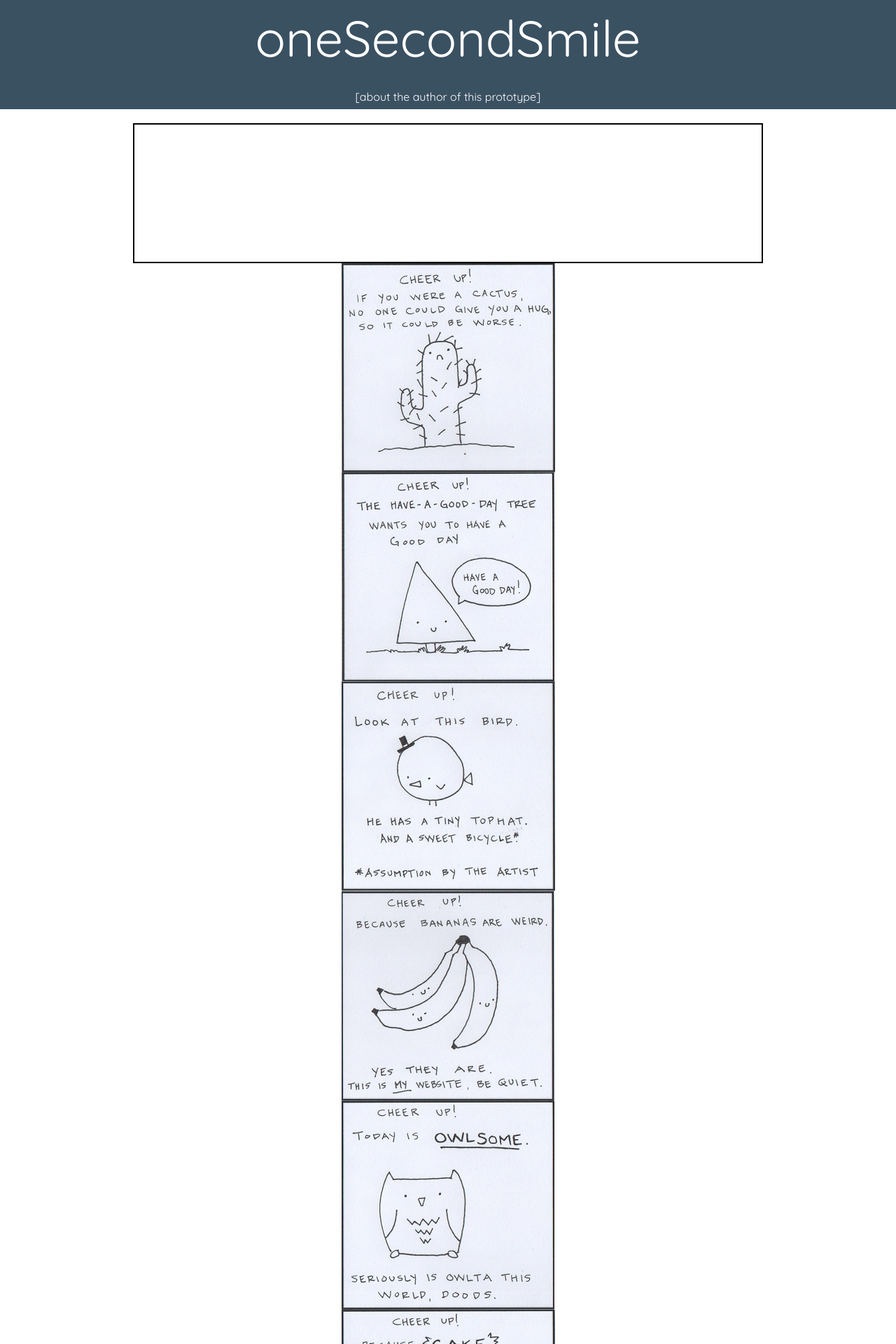
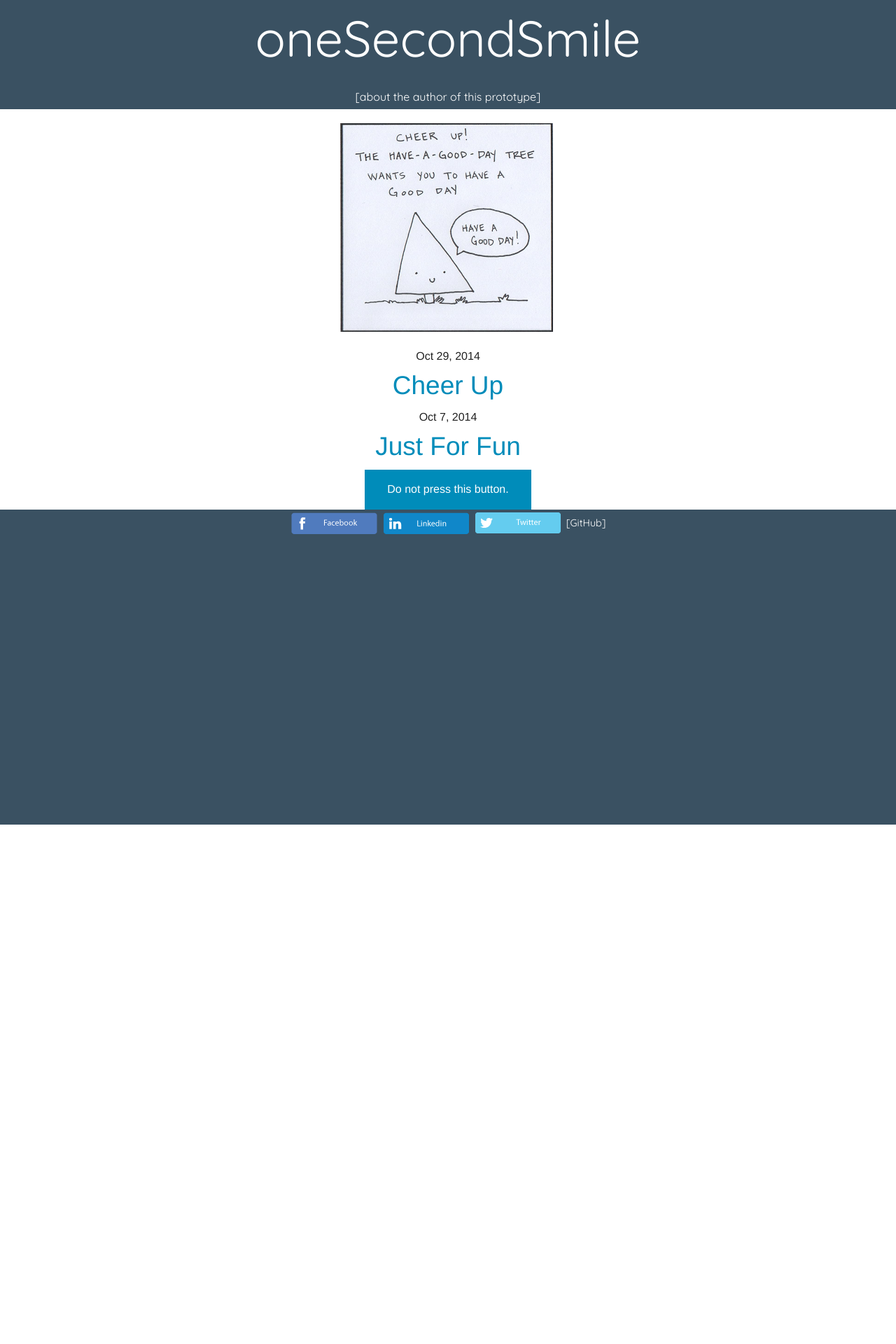
Before and after one commit to RobertSnodgrass/oneSecondSmile, a Jekyll site: the page built from index.html, in a window 1280 px wide. Shown: the top 1920 px of the page at 70% size. Built offline with Jekyll 4.4.1, drawn with Linux system fonts in a browser that asks for light colours; nearby versions of some CDN libraries; some web fonts are replaced; after the commit the page ends 1178 px from its top, so only the background shows below that.

Commit message:
slides are cycling and centered

```diff
--- a/_layouts/default.html
+++ b/_layouts/default.html
@@ -14,7 +14,7 @@
 
       <div class="wrapper-body">
 
-        <div class="comic-Template"></div>
+        <!-- <div class="comic-Template"></div> -->
 
          <div id="slides">
                 <div><img src="images/CheerUp1.png"=""></div>
--- a/css/style.css
+++ b/css/style.css
@@ -76,6 +76,35 @@ header .page-link{
 	margin-top: 20px;
 }
 
+#slides{
+	padding-top: 20px;
+	margin-left: auto;
+	margin-right: auto;
+	text-align: center;
+	/*border: red 2px solid;*/
+}
+
+/*.slick-track{
+	margin-left: auto;
+	margin-right: auto;
+	text-align: center;
+	width: 30%;
+	margin: 0 auto;
+	display: block;
+}*/
+
+.slick-initialized.slick-slider{
+	margin-left: auto;
+	margin-right: auto;
+	text-align: center;
+	width: 30%;
+	margin: 0 auto;
+	display: block;
+
+}
+
+
+
 /*body{
 	background-image: url('../images/backgroundTest.jpg'); Adds background to the entire page, looks hilarious
 }*/
```
Also changed, not shown: other parts of _layouts/default.html (+8 -0 lines).
